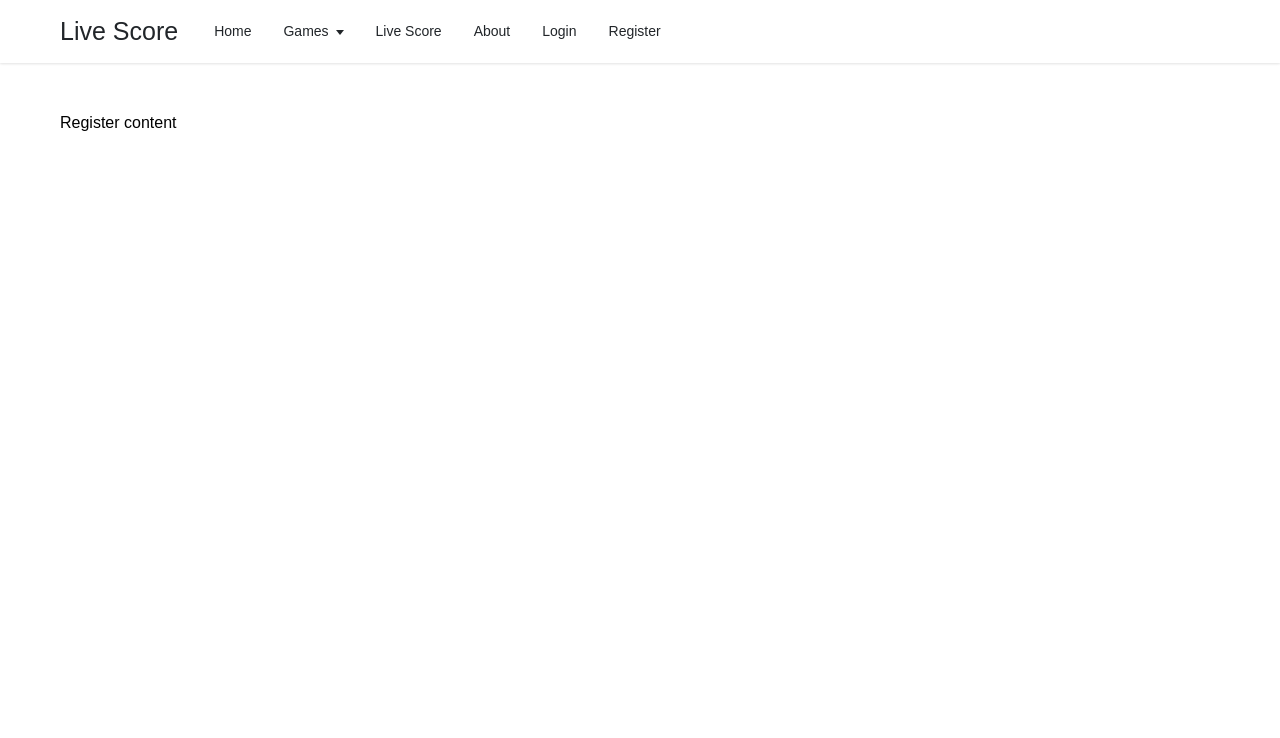
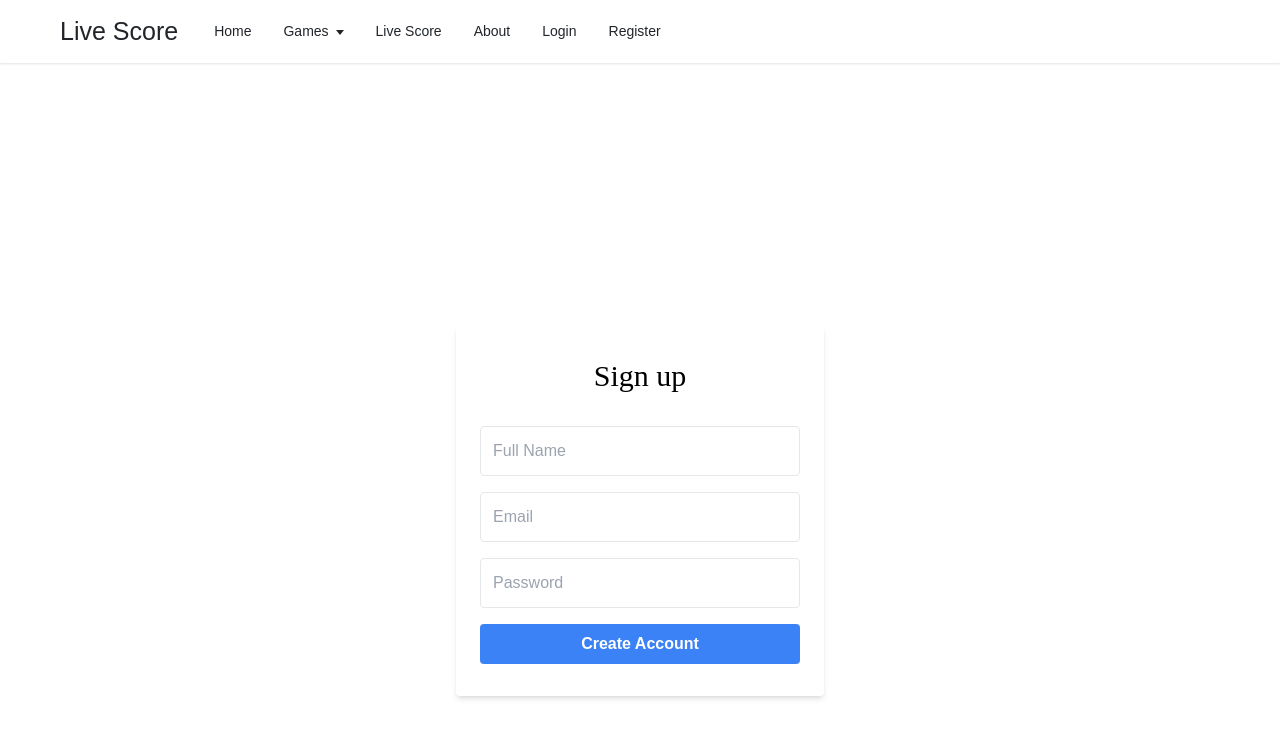
Before and after one commit to rkawk1234/live-score-v2, a React (Create React App) app in the folder client/: page /register in a window 1280 px wide. Shown: the top 738 px of the page. Built offline with nearby package versions, Linux system fonts and the light colour scheme; a web font is replaced by a local one.

Commit message:
Update Register.js

```diff
--- a/client/src/routes/Register.js
+++ b/client/src/routes/Register.js
@@ -1,7 +1,74 @@
+import {useState} from 'react'
+import { useNavigate } from 'react-router-dom';
+
+const Register = () => {
+    const navigate = useNavigate()
+    const [name, setName ] = useState('')
+    const [email, setEmail ] = useState('')
+    const [password, setPassword] = useState('')
 
 
-const Register = () => {
-    return <h2>Register content</h2>;
+
+
+    async function registerUser(event) {
+
+		event.preventDefault()
+
+		const response = await fetch('http://localhost:1337/api/register', {
+			method: 'POST',
+			headers: {
+				'Content-Type': 'application/json',
+			},
+			body: JSON.stringify({
+				name,
+				email,
+				password,
+
+			}),
+		})
+
+		const data = await response.json()
+
+
+		if (data.status === 'ok') {
+			navigate('/')
+		}
+	}
+    return <div className='flex flex-col h-screen w-full '>
+    <div className="container max-w-sm mx-auto flex-1 flex flex-col items-center justify-center px-2">
+        <form onSubmit ={registerUser} className="bg-white px-6 py-8 rounded shadow-md text-black w-full">
+            <h1 className="mb-8 font-myFont text-3xl text-center">Sign up</h1>
+            <input
+                value={name}
+                onChange={(e) => setName(e.target.value)}
+                type="text"
+                className="block border border-grey-light w-full p-3 rounded mb-4"
+                placeholder="Full Name" />
+
+            <input
+                value={email}
+                onChange={(e) => setEmail(e.target.value)}
+                type="email"
+                className="block border border-grey-light w-full p-3 rounded mb-4"
+                placeholder="Email" />
+
+            <input
+                value ={password}
+                onChange={(e) => setPassword(e.target.value)}
+                type="password"
+                className="block border border-grey-light w-full p-3 rounded mb-4"
+                placeholder="Password" />
+
+            <button
+                type="submit"
+                value = "Register"
+                className="w-full bg-blue-500 hover:bg-blue-700 text-white font-bold py-2 px-4 rounded focus:outline-none focus:shadow-outline">
+                    Create Account</button>
+        </form>
+
+    </div>
+
+</div>
 }
 
 export default Register
```
